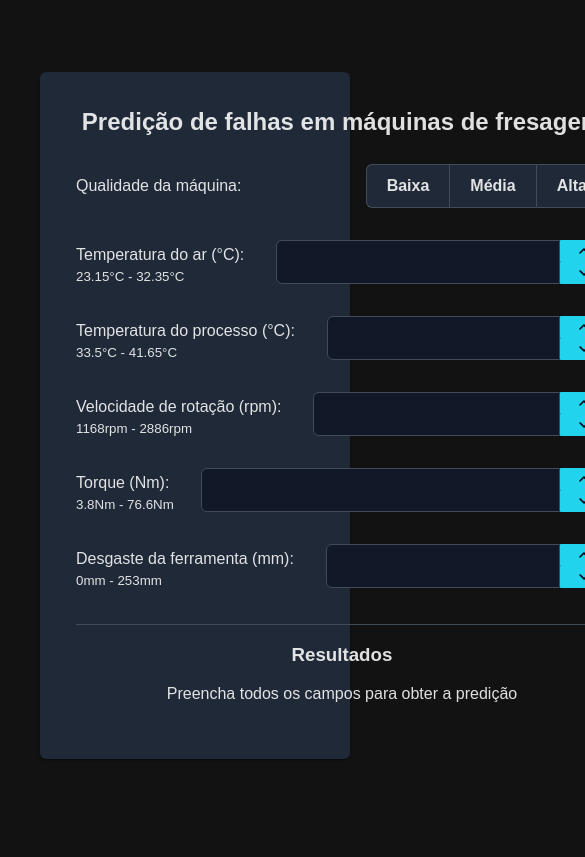
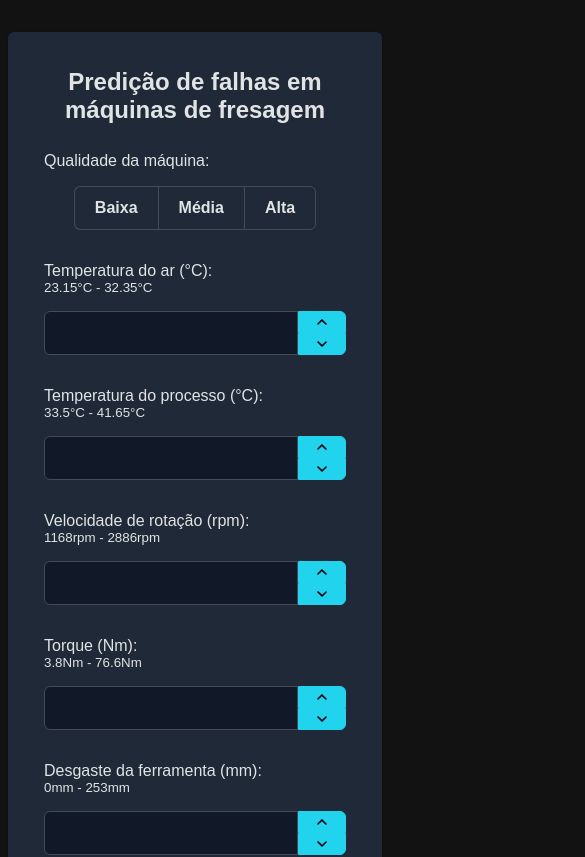
Before and after one commit to tcc-predictive-maintenance/frontend, a React (Vite) app: page / in a window 390 px wide. Shown: the top 857 px of the page, 585 px wide, since content can reach past the window. Built offline with nearby package versions, Linux system fonts and the light colour scheme; a web font is replaced by a local one.

Commit message:
style: optimizing chart and flex to small screens

```diff
--- a/src/App.css
+++ b/src/App.css
@@ -1,7 +1,7 @@
 #root {
   max-width: 1280px;
   margin: 0 auto;
-  padding: 2rem;
+  padding: 0;
   text-align: center;
 }
 
--- a/src/App.jsx
+++ b/src/App.jsx
@@ -221,10 +221,22 @@ function App() {
                                      options={{
                                          indexAxis: 'x',
                                          responsive: true,
-                                         maintainAspectRatio: true,
+                                         maintainAspectRatio: window.innerWidth > 600,
                                          scales: {
                                              x: {
-                                                 beginAtZero: true
+                                                 beginAtZero: true,
+                                                 ticks: {
+                                                     font: {
+                                                         size: window.innerWidth < 600 ? 10 : 12,  // Smaller font on smaller screens
+                                                     },
+                                                 },
+                                             },
+                                             y: {
+                                                 ticks: {
+                                                     font: {
+                                                         size: window.innerWidth < 600 ? 10 : 12,  // Smaller font on smaller screens
+                                                     },
+                                                 },
                                              },
                                          },
                                          plugins: {
@@ -240,7 +252,7 @@ function App() {
                                                              label += ': ';
                                                          }
                                                          if (context.parsed.y !== null) {
-                                                             label += context.parsed.y + '%';
+                                                             label += (context.parsed.y * 100).toFixed() + '%';
                                                          }
                                                          return label;
                                                      }
--- a/src/style.jsx
+++ b/src/style.jsx
@@ -2,8 +2,15 @@ import styled from 'styled-components'
 
 export const Row = styled.div`
     display: flex;
+
     flex-direction: row;
     justify-content: space-between;
+
+    @media (max-width: 768px) {
+        flex-direction: column;
+        justify-content: center;
+    }
+
     gap: 1rem;
     margin-bottom: 1rem;
     width: 100%;
```
